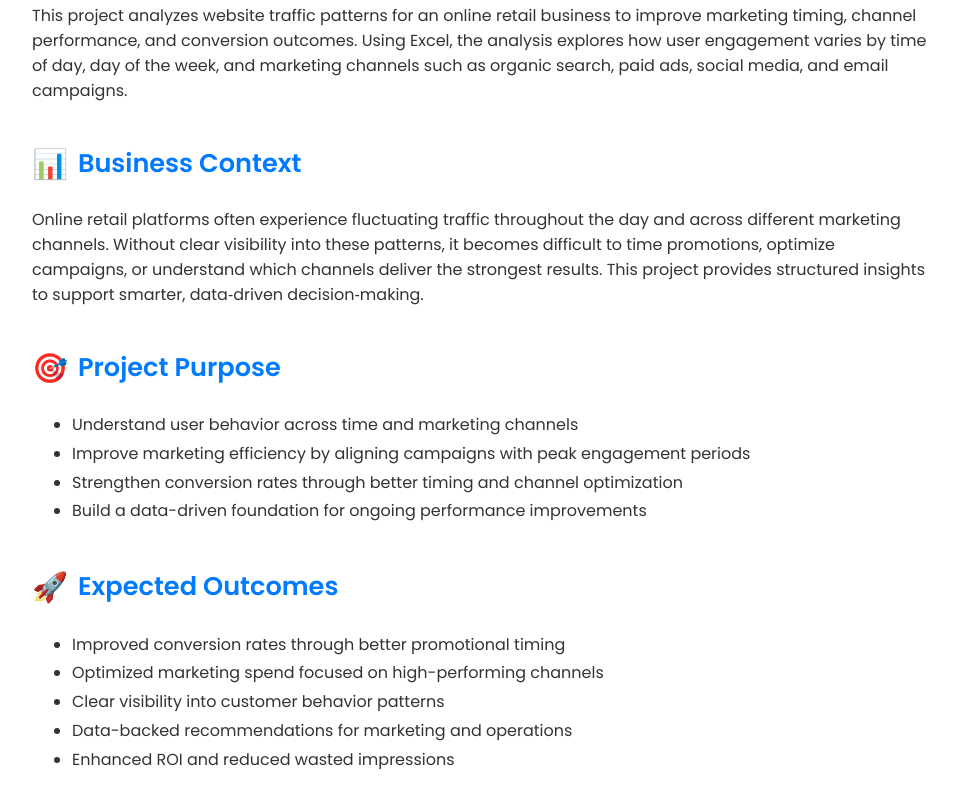
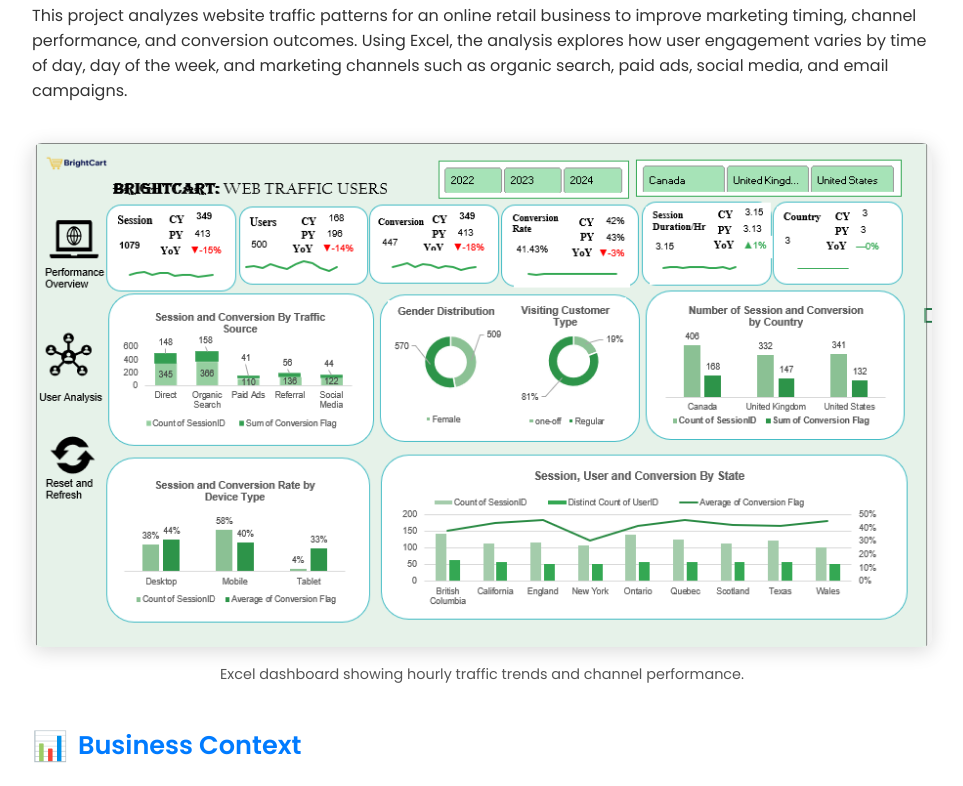
Before and after one commit to mercypel/BrightCart, a plain HTML site: page index.html in a window 1280 px wide. Shown: the part 466-1252 px from the top of the page, without its empty margins (158-1121 px from the left). Drawn offline with Linux system fonts and the light colour scheme.

Commit message:
Update index.html

```diff
--- a/index.html
+++ b/index.html
@@ -64,6 +64,24 @@
       font-size: 0.9rem;
       color: #777;
     }
+
+    .dashboard {
+      max-width: 100%;
+      margin: 40px auto;
+    }
+
+    .dashboard img {
+      width: 100%;
+      border-radius: 10px;
+      box-shadow: 0 4px 20px rgba(0,0,0,0.15);
+    }
+
+    .dashboard p {
+      text-align: center;
+      font-size: 0.9rem;
+      color: #555;
+      margin-top: 10px;
+    }
   </style>
 </head>
 
@@ -85,6 +103,12 @@
       by time of day, day of the week, and marketing channels such as organic search, paid ads, social media,
       and email campaigns.
     </p>
+
+    <!-- Full‑Width Dashboard Image -->
+    <div class="dashboard">
+      <img src="brightCart.png" alt="BrightCart Dashboard">
+      <p>Excel dashboard showing hourly traffic trends and channel performance.</p>
+    </div>
 
     <h2><span class="section-icon">📊</span>Business Context</h2>
     <p>
@@ -132,18 +156,4 @@
 
     <h2><span class="section-icon">📁</span>Deliverables</h2>
     <ul>
-      <li>Interactive Excel dashboards</li>
-      <li>Traffic and conversion trend visualizations</li>
-      <li>Channel performance summaries</li>
-      <li>Strategic recommendations for improving marketing ROI</li>
-      <li>Executive-ready reports for decision-makers</li>
-    </ul>
-
-  </div>
-
-  <div class="footer">
-    © 2026 BrightCart Analytics Project — Portfolio Showcase
-  </div>
-
-</body>
-</html>
+      <li>Interactive Excel dashboards
```
